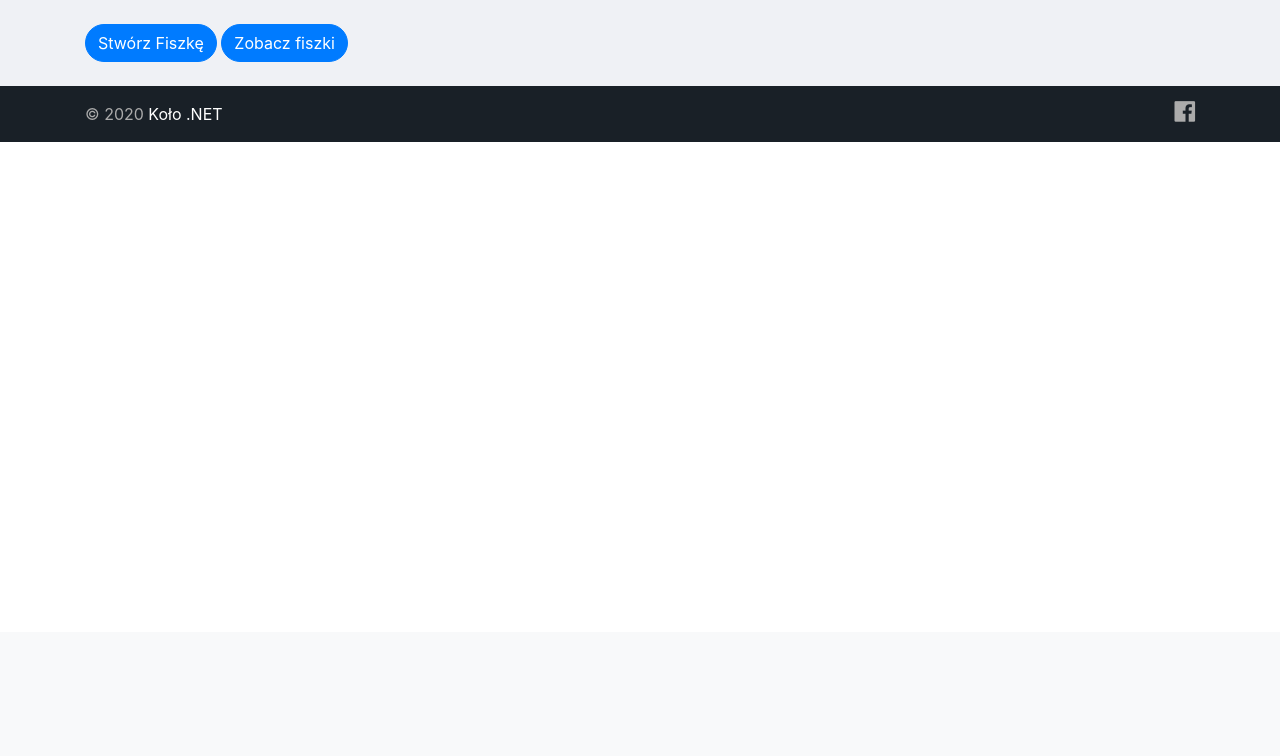
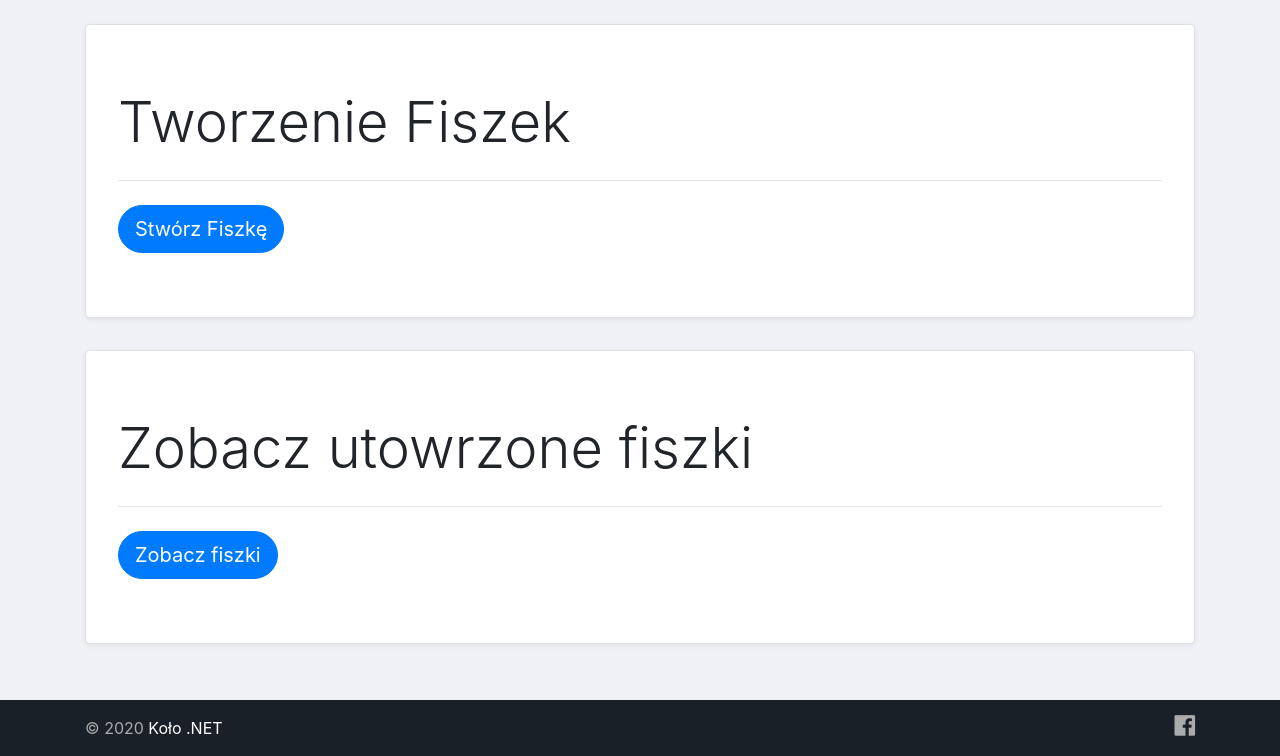
Before and after one commit to Grupa-NET-PK/hackaton, a Django app: page / in a window 1280 px wide. Shown: the part 168-924 px from the top of the page. Before the commit the page ends 310 px from the top, so only its background shows below. Run offline with Django 3.2, Linux system fonts and the light colour scheme; some libraries are stand-ins or nearby versions.

Commit message:
a few style changes

```diff
--- a/hackaton_app/static/hackaton_app/style.css
+++ b/hackaton_app/static/hackaton_app/style.css
@@ -15,6 +15,7 @@ body
 .main-section
 {
     background-color: rgb(239, 241, 245);
+    min-height: calc(100vh - 224px);
 }
 .footer-big
 {
--- a/hackaton_app/templates/hackaton_app/home.html
+++ b/hackaton_app/templates/hackaton_app/home.html
@@ -1,10 +1,13 @@
 {% extends 'hackaton_app/base.html' %}
 {% block content %}
-
-<a class="btn btn-primary" href="{% url "flashcard_create" %}">
-    Stwórz Fiszkę
-</a>
-<a class="btn btn-primary" href="{% url "flashcard_show" %}">
-    Zobacz fiszki
-</a>
+<div class="jumbotron bg-white my-box-shadow border">
+  <h1 class="display-4">Tworzenie Fiszek</h1>
+    <hr class="my-4">
+  <a class="btn btn-primary btn-lg" href="{% url 'flashcard_create' %}" role="button">Stwórz Fiszkę</a>
+</div>
+<div class="jumbotron bg-white my-box-shadow border">
+  <h1 class="display-4">Zobacz utowrzone fiszki</h1>
+    <hr class="my-4">
+  <a class="btn btn-primary btn-lg" href="{% url 'flashcard_show' %}" role="button">Zobacz fiszki</a>
+</div>
 {% endblock %}
--- a/hackaton_app/templates/hackaton_app/login.html
+++ b/hackaton_app/templates/hackaton_app/login.html
@@ -9,7 +9,7 @@
             <form method="POST">
                 {% csrf_token %}
                 <fieldset class="form-group">
-                    <legend class="login__desc" style="text-align: center; width: 250px;">
+                    <legend class="login__desc" style="text-align: center;">
                         Zaloguj się
                     </legend>
                     {{ form|crispy }}
--- a/hackaton_app/templates/hackaton_app/register.html
+++ b/hackaton_app/templates/hackaton_app/register.html
@@ -8,7 +8,7 @@
             <form method="POST">
                 {% csrf_token %}
                 <fieldset class="form-group">
-                    <legend class="login__desc">
+                    <legend class="login__desc" style="text-align: center;">
                         Rejestracja
                     </legend>
                     {{ form|crispy }}
```
